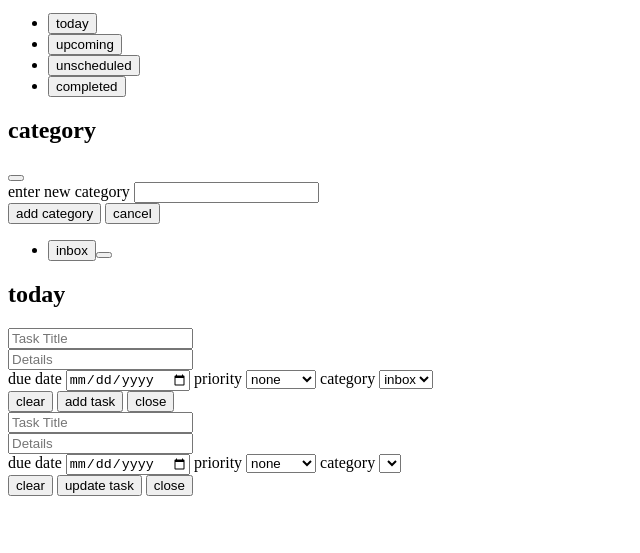
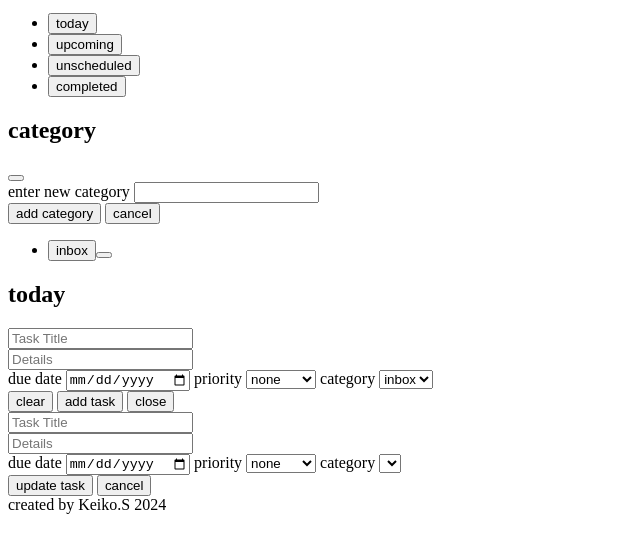
Before and after one commit to kbelltree/odin-todo-list, a website built with webpack: page src/index.html in a window 1280 px wide. Shown: the part 125-678 px from the top of the page, without its empty margins (0-640 px from the left). Built offline with nearby package versions, Linux system fonts and the light colour scheme.

Commit message:
Add content and footer divs, update edit form

```diff
--- a/src/index.html
+++ b/src/index.html
@@ -24,6 +24,7 @@
             </button>
         </div>
     </div>
+    <div id="content">
         <div id="sidebar">
             <div id="todo-menu">
                 <ul>
@@ -78,6 +79,7 @@
             </div>
             <div id="todo-list">
                     <!-- The list of todos will be displayed -->
+            </div>
         </div>
     </div>
 
@@ -142,9 +144,8 @@
                 </select>
             </div>
             <div>
-                <button id="clear-edit" type="button">clear</button>
                 <button id="update" type="submit">update task</button>
-                <button id="close-edit" type="button">close</button>
+                <button id="cancel-edit" type="button">cancel</button>
             </div>
              </form>
      </div>
@@ -166,5 +167,8 @@
         </li>
     </template>
 
+    <div id="footer">
+        created by Keiko.S 2024
+    </div>
 </body>
 </html>
```
Lines whose indentation alone changed are shown as unchanged.
